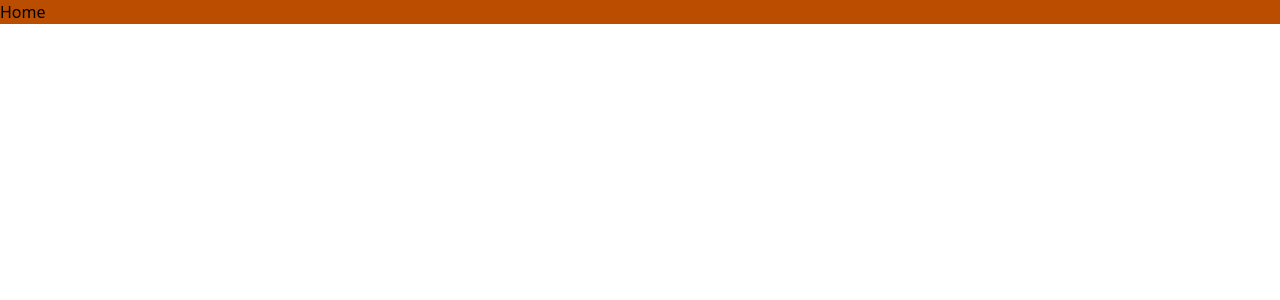
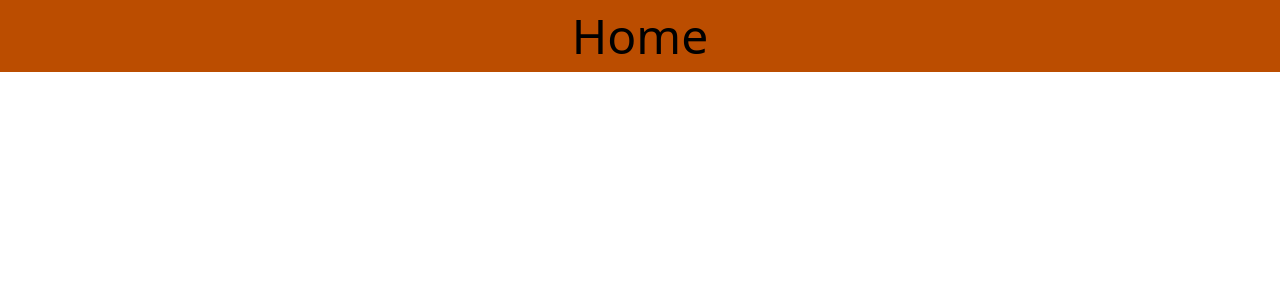
Before and after one commit to SyK5/Recap, a React (Vite) app in the folder client/: page / in a window 1280 px wide. Shown: the top 300 px of the page. Built offline with nearby package versions, Linux system fonts and the light colour scheme.

Commit message:
testing tailwind

```diff
--- a/client/src/pages/Home.jsx
+++ b/client/src/pages/Home.jsx
@@ -2,7 +2,7 @@ import React from 'react'
 
 const Home = () => {
   return (
-    <div className='bg-amber-700'>Home</div>
+    <div className='bg-amber-700 place-content-center text-center p-3 text-5xl'>Home</div>
   )
 }
 
```
